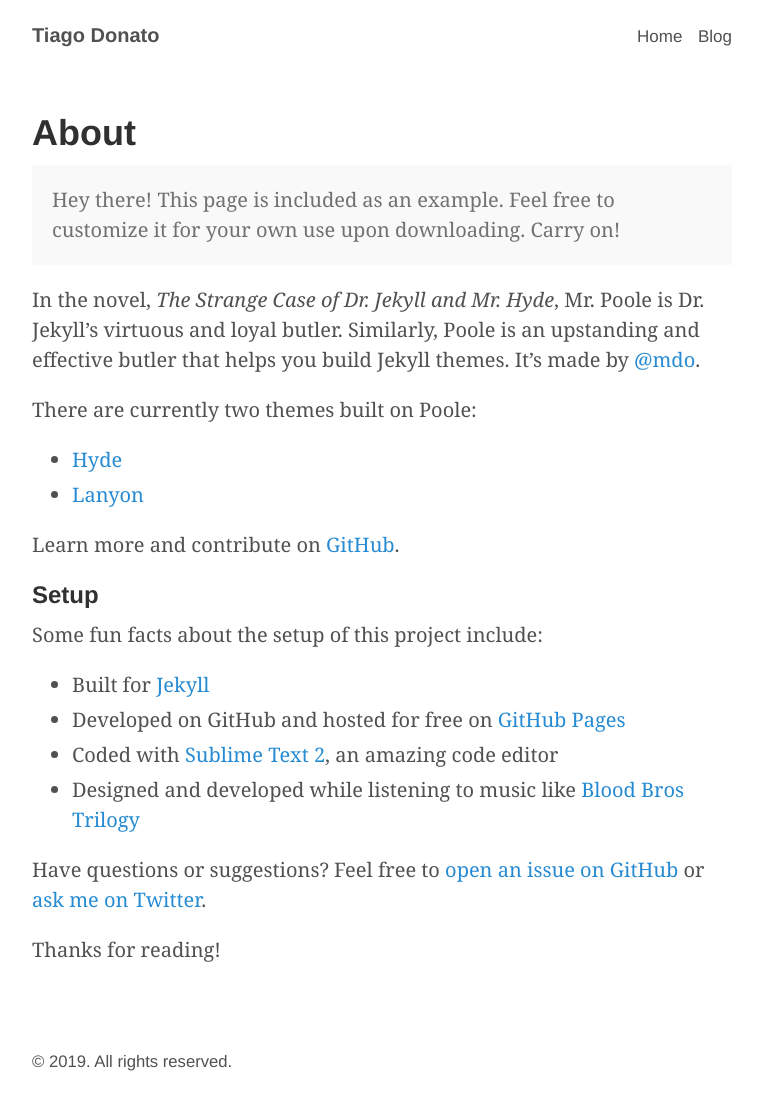
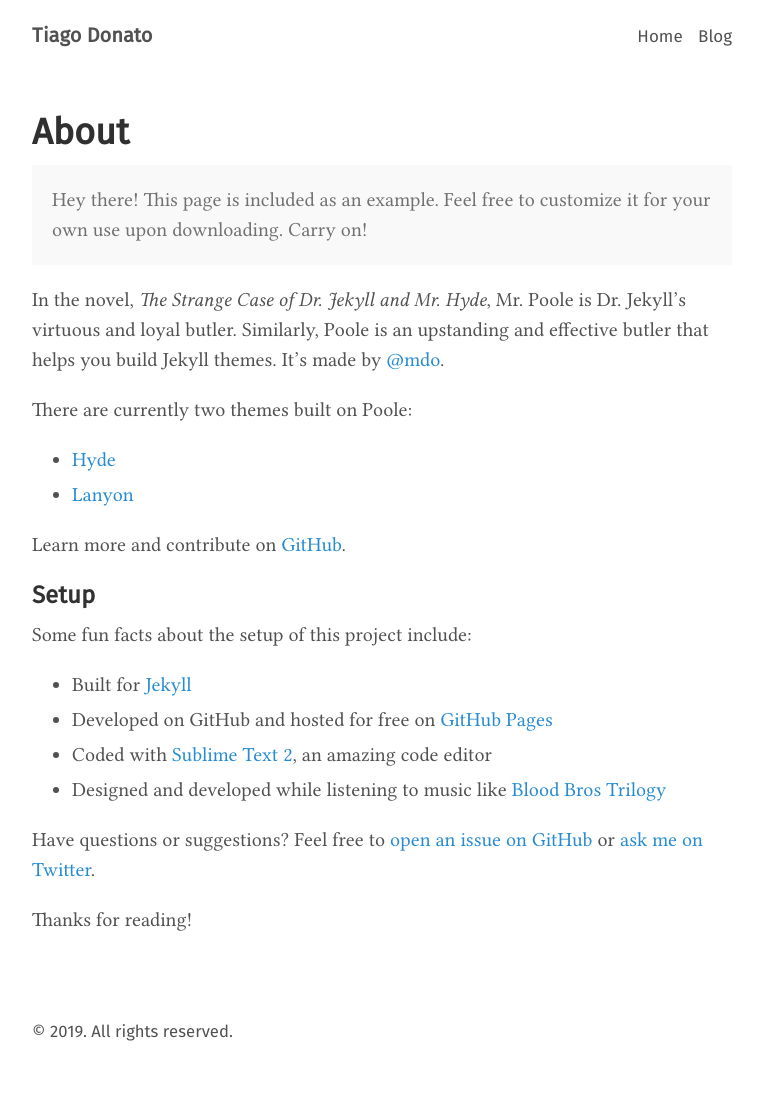
Before and after one commit to tgdnt/mysite, a Jekyll site: the page built from about.md, in a window 1280 px wide. Shown: the whole page, without its empty margins (258-1021 px from the left). Built offline with Jekyll 4.4.1, drawn with Linux system fonts in a browser that asks for light colours; some web fonts are replaced; after the commit the page ends 1085 px from its top, so only the background shows below that.

Commit message:
Fixes url for fonts

```diff
--- a/_sass/_fonts.scss
+++ b/_sass/_fonts.scss
@@ -1,26 +1,26 @@
 @font-face {
     font-family: "Linux Libertine O";
-    src: url("../assets/fonts/LinLibertine_R.otf")
+    src: url("../fonts/LinLibertine_R.otf")
 }
 
 @font-face {
     font-family: "Linux Libertine O";
     font-weight: bold;
-    src: url("../assets/fonts/LinLibertine_RB.otf");
+    src: url("../fonts/LinLibertine_RB.otf");
 }
 
 @font-face {
     font-family: "Linux Libertine O";
     font-style: italic;
-    src: url("../assets/fonts/LinLibertine_RI.otf");
+    src: url("../fonts/LinLibertine_RI.otf");
 }
 
 @font-face {
     font-family: "Source Code Pro";
-    src: url("../assets/fonts/SourceCodePro-Regular.otf");
+    src: url("../fonts/SourceCodePro-Regular.otf");
 }
 
 @font-face {
     font-family: "Fira Sans";
-    src: url("../assets/fonts/FiraSans-Regular.otf");
+    src: url("../fonts/FiraSans-Regular.otf");
 }
```
